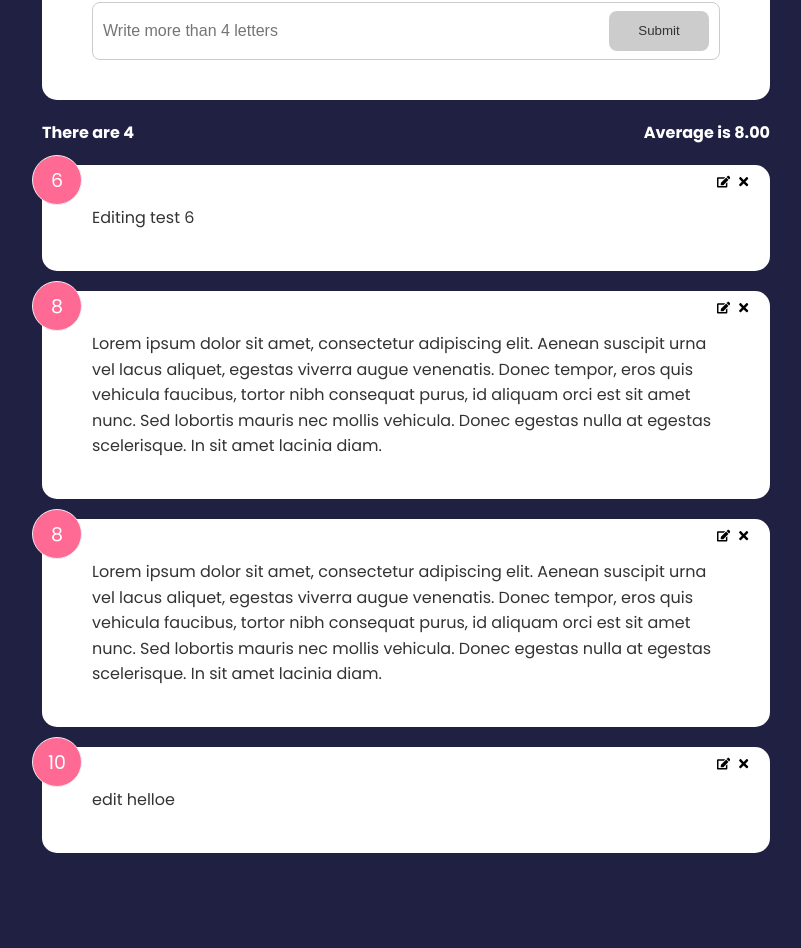
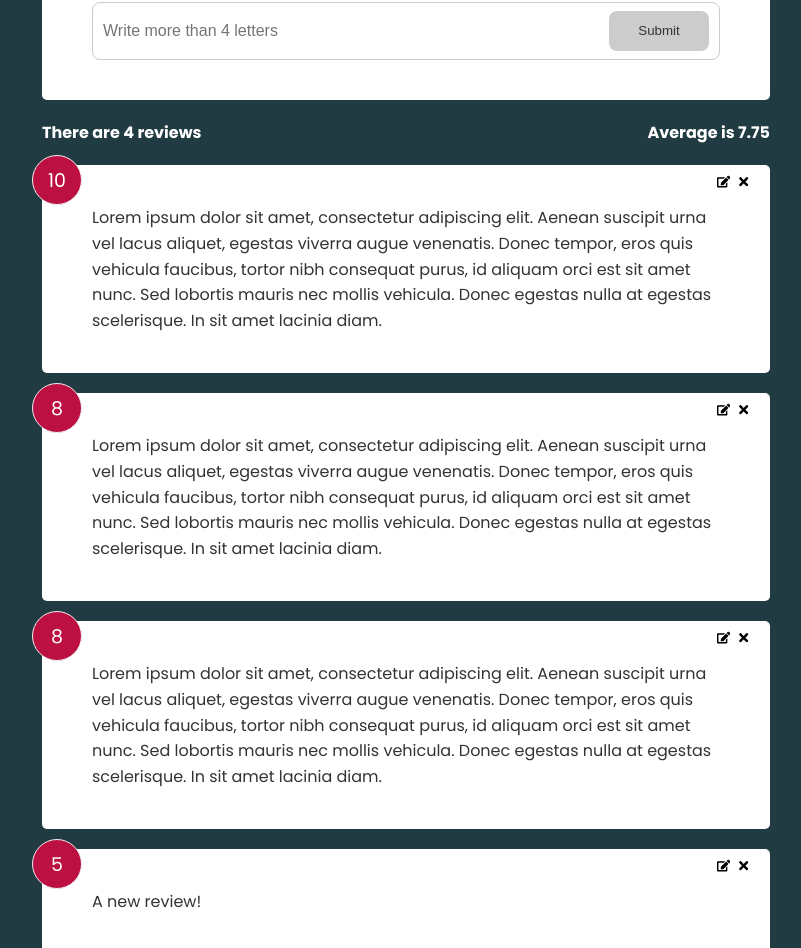
Before and after one commit to Gantthebant/FeedbackApp, a React (Create React App) app: page / in a window 1280 px wide. Shown: the part 351-1299 px from the top of the page, without its empty margins (234-1035 px from the left). Before the commit the page ends 1224 px from the top, so only its background shows below. Built offline with nearby package versions, Linux system fonts and the light colour scheme; data requests are answered from the project's data file; the HTML template or start-up script is replaced by a standard one.

Commit message:
cleaned up the code and reset db

```diff
--- a/db.json
+++ b/db.json
@@ -1,9 +1,9 @@
 {
   "feedback": [
     {
-      "rating": 6,
-      "text": "Editing test 6",
-      "id": 1
+      "id": 1,
+      "rating": 10,
+      "text": "Lorem ipsum dolor sit amet, consectetur adipiscing elit. Aenean suscipit urna vel lacus aliquet, egestas viverra augue venenatis. Donec tempor, eros quis vehicula faucibus, tortor nibh consequat purus, id aliquam orci est sit amet nunc. Sed lobortis mauris nec mollis vehicula. Donec egestas nulla at egestas scelerisque. In sit amet lacinia diam."
     },
     {
       "id": 2,
@@ -16,8 +16,8 @@
       "text": "Lorem ipsum dolor sit amet, consectetur adipiscing elit. Aenean suscipit urna vel lacus aliquet, egestas viverra augue venenatis. Donec tempor, eros quis vehicula faucibus, tortor nibh consequat purus, id aliquam orci est sit amet nunc. Sed lobortis mauris nec mollis vehicula. Donec egestas nulla at egestas scelerisque. In sit amet lacinia diam."
     },
     {
-      "rating": 10,
-      "text": "edit helloe",
+      "rating": 5,
+      "text": "A new review!",
       "id": 4
     }
   ]
--- a/src/components/FeedbackStats.js
+++ b/src/components/FeedbackStats.js
@@ -11,7 +11,7 @@ function FeedbackStats() {
 
     return(
         <div className="feedback-stats">
-            <h4>There are {feedbackData.length}</h4>
+            <h4>There are {feedbackData.length} reviews</h4>
             <h4>Average is {avgScore.toFixed(2)}</h4>
         </div>
     )
--- a/src/index.css
+++ b/src/index.css
@@ -8,7 +8,7 @@
 
 body {
   font-family: 'Poppins', sans-serif;
-  background-color: #202142;
+  background-color: #203c42;
   color: #fff;
   line-height: 1.6;
 }
@@ -35,15 +35,10 @@ header {
 .card {
   background-color: #fff;
   color: #333;
-  border-radius: 15px;
+  border-radius: 5px;
   padding: 40px 50px;
   margin: 20px 0;
   position: relative;
-}
-
-.card.reverse {
-  background-color: rgba(0, 0, 0, 0.4);
-  color: #fff;
 }
 
 .card h2 {
@@ -87,7 +82,7 @@ header {
 
 .rating li:hover,
 .num-display {
-  background: #ff6a95;
+  background: #bb1041;
   color: #fff;
 }
 
@@ -96,7 +91,7 @@ header {
 }
 
 [type='radio']:checked ~ label {
-  background: #ff6a95;
+  background: #bb1041;
   color: #fff;
 }
 
--- a/src/pages/AboutPage.js
+++ b/src/pages/AboutPage.js
@@ -5,7 +5,7 @@ function AboutPage() {
         <div className="card">
             <div>
                 <h1>About This Project</h1>
-                <p>This is a React app to leave feedback for aproduct or services using json backend server.</p>
+                <p>This is a React feedback app to leave feedback for an aproduct or services using json backend server for backend for accessing data and updating it or adding more reviews for permenant records.</p>
             </div>
             <Link to='/'>
                 <p>Back to Feedback</p>
```
Also changed, not shown: src/components/FeedbackForm.js (+2 -5 lines).
